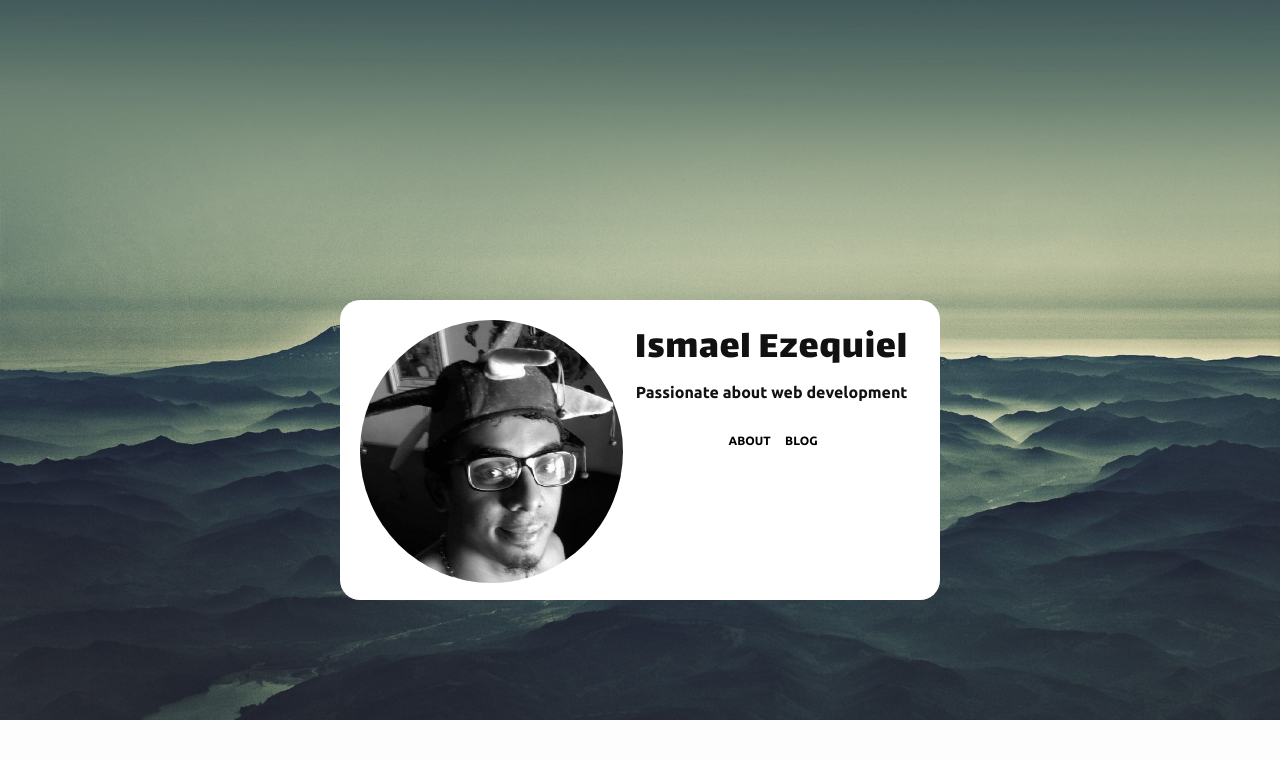
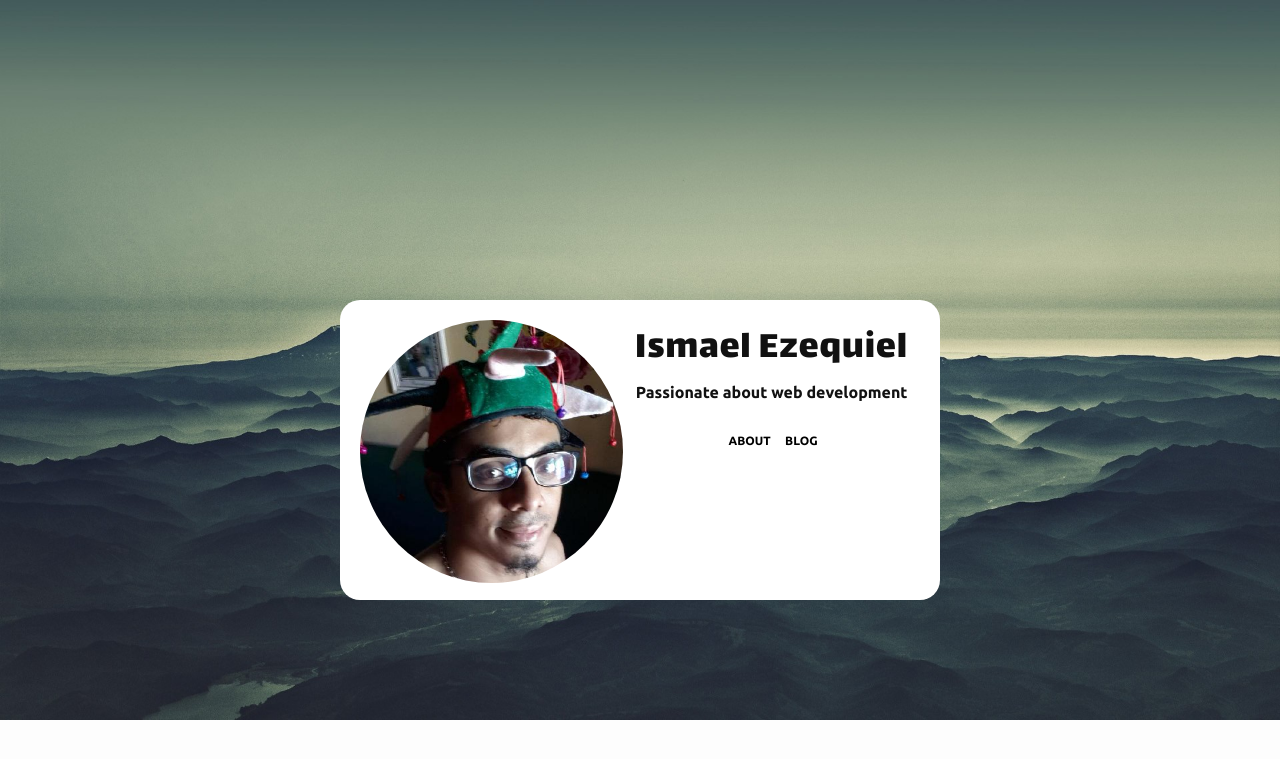
Before and after one commit to IsmaelEzequiel/ismaelezequiel.github.io, a Jekyll site: the page index.html, which Jekyll copies as it is, in a window 1280 px wide. Shown: the top 759 px of the page. Built offline with Jekyll 4.4.1, drawn with Linux system fonts in a browser that asks for light colours.

Commit message:
profile picture change grayscale

```diff
--- a/_sass/_main.scss
+++ b/_sass/_main.scss
@@ -35,14 +35,14 @@ body {
   border-radius: 50%;
 
   /* Others */
-  -webkit-filter: grayscale(100%);
-  filter: grayscale(100%);
+  -webkit-filter: grayscale(0);
+  filter: grayscale(0);
   transition: ease-in 300ms;
 }
 
 .img-profile:hover {
-  -webkit-filter: grayscale(0);
-  filter: grayscale(0);
+  -webkit-filter: grayscale(100%);
+  filter: grayscale(100%);
 }
 
 .title {
```
